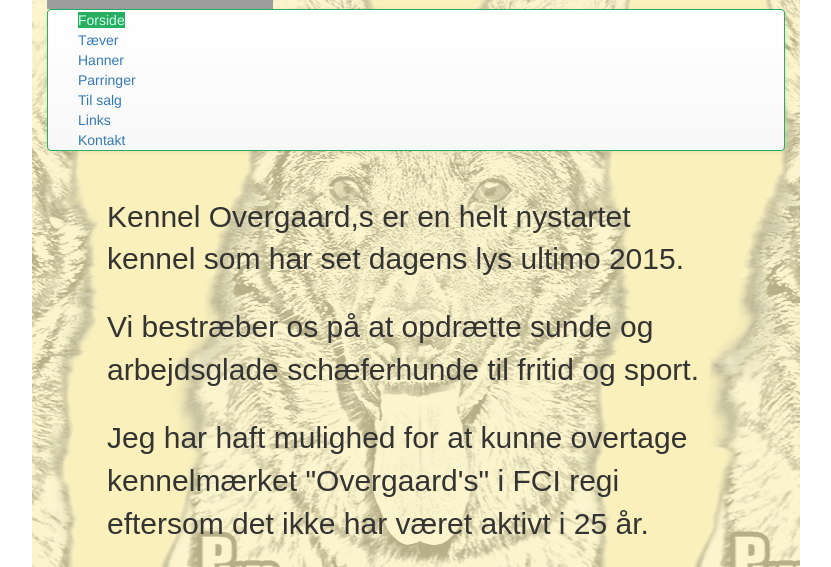
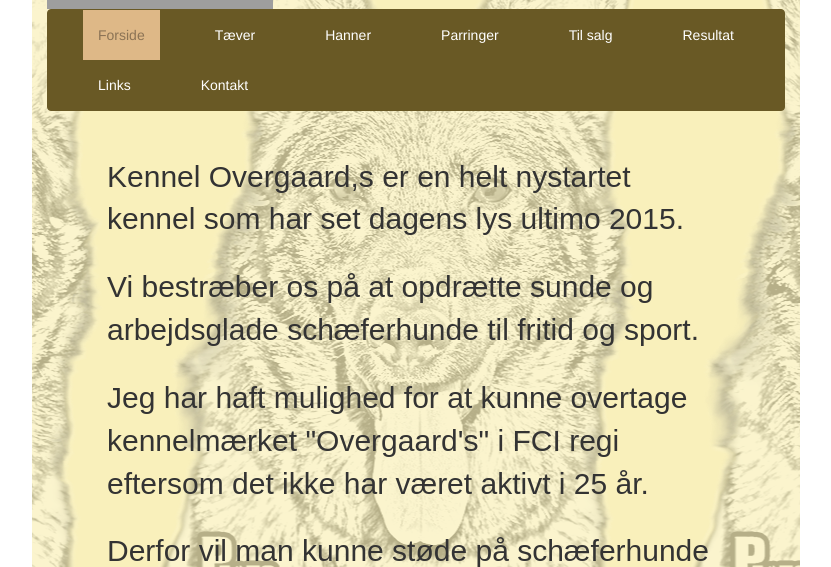
Before and after one commit to bole0811/Hundekennel, a plain HTML site: page index.html in a window 1280 px wide. Shown: the part 201-768 px from the top of the page, without its empty margins (224-1055 px from the left). Drawn offline with nearby package versions, Linux system fonts and the light colour scheme; grey boxes are pictures that could not be loaded.

Commit message:
Slut resultat

```diff
--- a/index.html
+++ b/index.html
@@ -1,5 +1,5 @@
 <!doctype html>
-<html>
+<html land="da">
   <head>
     <meta charset="utf-8">
     <title>Hundekennel</title>
@@ -7,10 +7,8 @@
     <meta name="viewport" content="width=device-width, initial-scale=1">
     <script src="https://maxcdn.bootstrapcdn.com/bootstrap/3.3.6/js/bootstrap.min.js" integrity="sha384-0mSbJDEHialfmuBBQP6A4Qrprq5OVfW37PRR3j5ELqxss1yVqOtnepnHVP9aJ7xS" crossorigin="anonymous"></script>
     <link href="css/bootstrap.min.css" rel="stylesheet" type="text/css">
-<link href="css/bootstrap-theme.min.css" rel="stylesheet" type="text/css">
     <link href="style.css" rel="stylesheet" type="text/css">
   </head>
-
   <body>
     <div class="container">
       <div class="header">
@@ -27,37 +25,31 @@
         </div>
       </div>
 
-   <nav class="navbar navbar-default">
-        <div class="container-fluid">
-            <!-- Collect the nav links, forms, and other content for toggling -->
+      <nav class="navbar navbar-default" role="navigation">
+        <!-- Brand and toggle get grouped for better mobile display -->
         <div class="navbar-header">
-                <button type="button" class="navbar-toggle collapsed" data-toggle="collapse" data-target="#bs-example-navbar-collapse-1" aria-
-                expanded="false">
+          <button type="button" class="navbar-toggle" data-toggle="collapse" data-target="#bs-example-navbar-collapse-1">
           <span class="sr-only">Toggle navigation</span>
           <span class="icon-bar"></span>
           <span class="icon-bar"></span>
           <span class="icon-bar"></span>
           </button>
         </div>
-
+        <!-- Collect the nav links, forms, and other content for toggling -->
         <div class="collapse navbar-collapse" id="bs-example-navbar-collapse-1">
           <ul class="nav navbar-nav">
-                      <div class="row">
-                          <div class="col-md-12 col-xs-6">
-                              <li class="active"><a href="#">Forside<span class="sr-only">(current)</span></a></li>
+            <li class="active"><a href="#">Forside</a></li>
             <li><a href="#">Tæver</a></li>
             <li><a href="#">Hanner</a></li>
             <li><a href="#">Parringer</a></li>
             <li><a href="#">Til salg</a></li>
+            <li><a href="#">Resultat</a></li>
             <li><a href="#">Links</a></li>
             <li><a href="#">Kontakt</a></li>
-                          </div>
-                      </div>
           </ul>
         </div>
-        </div>
+        <!-- /.navbar-collapse -->
       </nav>
-
       <div class="article">
         <div class="row">
           <!--Denne class gør ar det både vises som desktop og mobil visning-->
@@ -69,11 +61,9 @@
             <p>Jeg har haft mulighed for at kunne overtage kennelmærket "Overgaard's" i FCI regi eftersom det ikke har været aktivt i 25 år.</p>
 
             <p>Derfor vil man kunne støde på schæferhunde fra 80,erne og 90,erne som har kennel mærket Overgaard's, men de har intet med denne kennel at gøre.</p>
-
           </div>
         </div>
       </div>
-
       <div class="footer">
         <div class="row">
           <div class="col-md-8 col-xs-8">
--- a/style.scss
+++ b/style.scss
@@ -42,16 +42,15 @@ $fw: bold;
 	}
 }
 /* Green */
-$bgDefault      : #2ecc71;
-$bgHighlight    : #27ae60;
-$colDefault     : #ecf0f1;
-$colHover       : #d1ffed;
+$bgHighlight    : #DEB887;
+$colDefault     : #ffffff;
+$colHover       : #8B7355;
 
 
 /* --- Style --- */
 .navbar-default {
-    background-color: $bgDefault;
-    border-color: $bgHighlight;
+    background-color: $brown;
+    border-color: $brown;
     .navbar-brand {
         color: $colDefault;
         &:hover, &:focus {
@@ -59,6 +58,8 @@ $colHover       : #d1ffed;
     .navbar-nav {
         > li {
             > a {
+                margin-left: 20px;
+                margin-right: 20px;
                 color: $colDefault;
                 &:hover, &:focus {
                     color: $colHover;   }}}
```
Also changed, not shown: style.css, 1 other file. Lines whose indentation alone changed are shown as unchanged.
